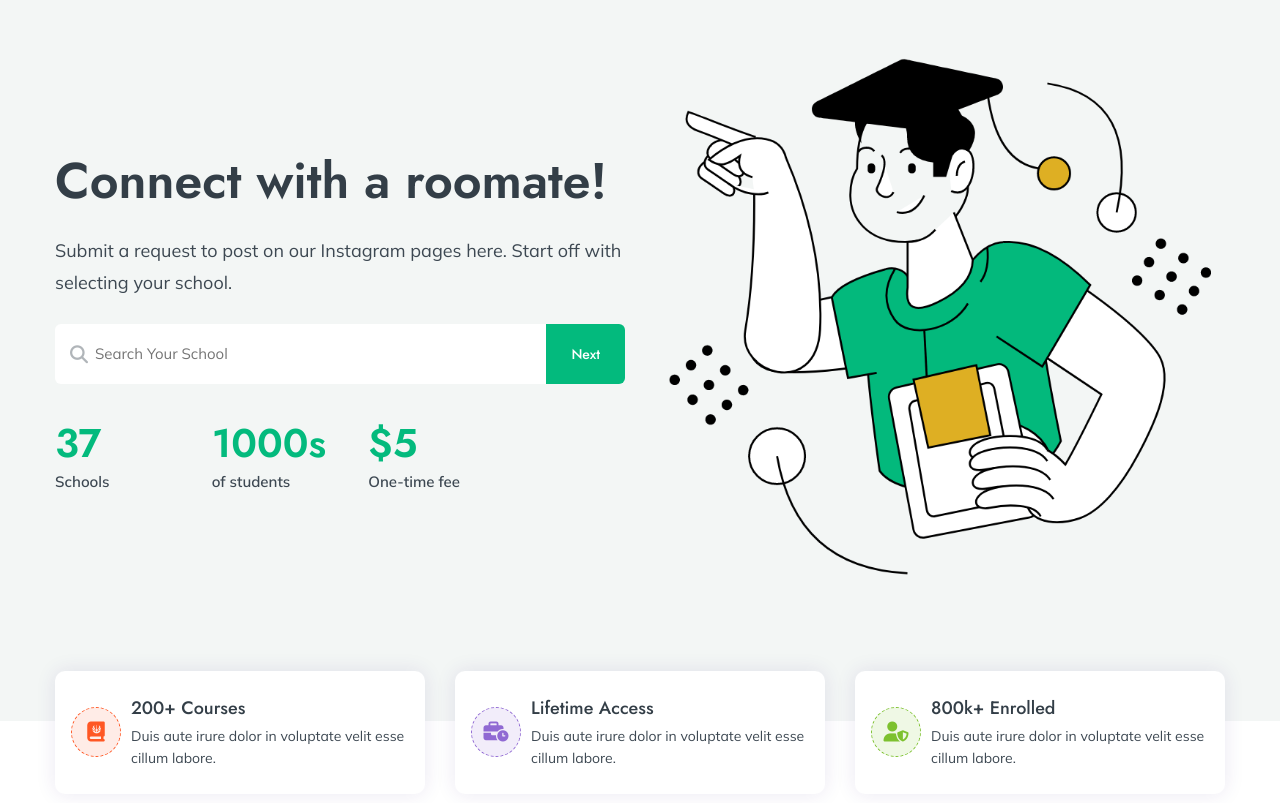
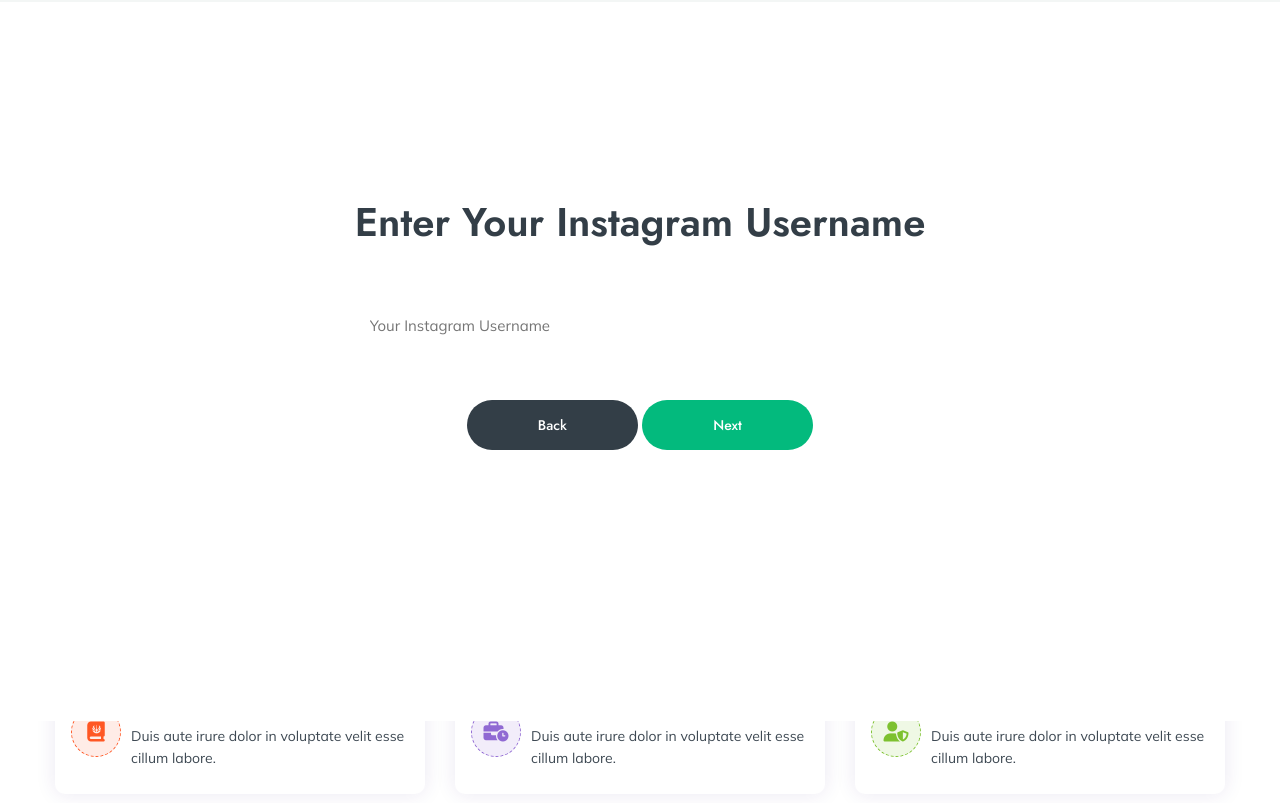
Before and after one commit to Aushveen/instaforms, a plain HTML site: page index.html in a window 1280 px wide. Both pictures are taken after a click on the button "Next". Shown: the part 79-882 px from the top of the page. Drawn offline with nearby package versions, Linux system fonts and the light colour scheme.

Commit message:
Insta user section added

```diff
--- a/assets/css/style.css
+++ b/assets/css/style.css
@@ -530,7 +530,61 @@ img {
   }
 }
 
-/* Additional styles for the school search */
+/* Hide Instagram section by default */
+.instagram-section {
+  opacity: 0;
+  transform: translateX(100%);
+  transition: all 0.5s ease;
+  position: absolute;
+  top: 0;
+  left: 0;
+  width: 100%;
+  height: 100%;
+  background-color: var(--body-color);
+  display: flex;
+  justify-content: center;
+  align-items: center;
+}
+
+/* Make the Instagram section visible when activated */
+.instagram-section.active {
+  opacity: 1;
+  transform: translateX(0);
+}
+
+/* Instagram section content styling */
+.instagram__container {
+  text-align: center;
+}
+
+.instagram__title {
+  font-size: var(--h2-font-size);
+  margin-bottom: 20px;
+}
+
+.instagram__input {
+  padding: 15px;
+  font-size: var(--normal-font-size);
+  width: 100%;
+  max-width: 400px;
+  margin-bottom: 20px;
+}
+
+.instagram__btn {
+  padding: 15px 30px;
+  background-color: var(--primary-color);
+  color: var(--body-color);
+  font-size: var(--small-font-size);
+  border-radius: 50px;
+  cursor: pointer;
+  width: 30%;
+}
+
+#backBtn {
+  background-color: var(--title-color); /* A different color for the back button */
+}
+
+/* School search result styling */
 .search__results {
   margin-top: 10px;
   padding: 0;
@@ -547,7 +601,7 @@ img {
   display: flex;
   align-items: center;
   padding: 10px;
-  cursor: pointer; /* Change cursor to pointer for clickable items */
+  cursor: pointer;
   transition: background-color 0.3s;
 }
 
--- a/assets/js/main.js
+++ b/assets/js/main.js
@@ -79,3 +79,44 @@ function addSchoolSelectionListeners() {
     });
   }
 }
+
+/*============== SLIDE TO INSTAGRAM SECTION ==============*/
+document.querySelector('.search__btn').addEventListener('click', function() {
+  const homeSection = document.querySelector('.home');
+  const instagramSection = document.getElementById('instagramSection');
+
+  // Slide the home section out of view and show the Instagram section
+  homeSection.style.transform = 'translateX(-100%)';
+  homeSection.style.transition = 'transform 0.5s ease';
+
+  // Show the Instagram section
+  setTimeout(function() {
+    instagramSection.classList.add('active');
+  }, 500);
+});
+
+/*============== BACK TO SCHOOL SEARCH SECTION ==============*/
+document.getElementById('backBtn').addEventListener('click', function() {
+  const homeSection = document.querySelector('.home');
+  const instagramSection = document.getElementById('instagramSection');
+
+  // Slide the Instagram section out of view and show the home section
+  instagramSection.classList.remove('active');
+
+  // Slide the home section back into view
+  setTimeout(function() {
+    homeSection.style.transform = 'translateX(0)';
+  }, 300); // Ensure it slides smoothly back
+});
+
+/*============== HANDLE NEXT BUTTON ==============*/
+document.getElementById('nextBtn').addEventListener('click', function() {
+  const instagramUsername = document.getElementById('instagramUsername').value;
+
+  if (instagramUsername) {
+    alert('Proceeding to the next step with Instagram username: ' + instagramUsername);
+    // You can add logic here to slide to the next section or process the username.
+  } else {
+    alert('Please enter your Instagram username before proceeding.');
+  }
+});
--- a/index.html
+++ b/index.html
@@ -93,6 +93,25 @@
       </div>
     </section>
 
+    <!-- Instagram Username Section -->
+    <section class="instagram-section" id="instagramSection">
+      <div class="instagram__container container grid">
+        <h2 class="instagram__title">Enter Your Instagram Username</h2>
+        <input
+          type="text"
+          placeholder="Your Instagram Username"
+          class="instagram__input"
+          id="instagramUsername"
+        />
+
+        <!-- Back and Next buttons -->
+        <div class="instagram__buttons">
+          <button class="instagram__btn btn" id="backBtn">Back</button>
+          <button class="instagram__btn btn" id="nextBtn">Next</button>
+        </div>
+      </div>
+    </section>
+
     <!--=============== STATS ===============-->
     <section class="stats">
       <div class="stats__container container grid">
```
